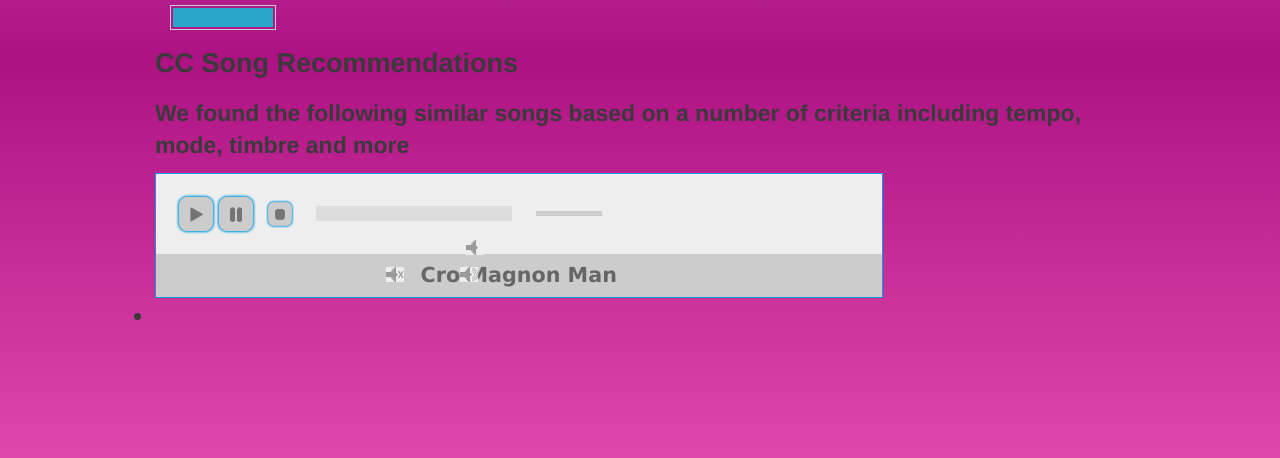
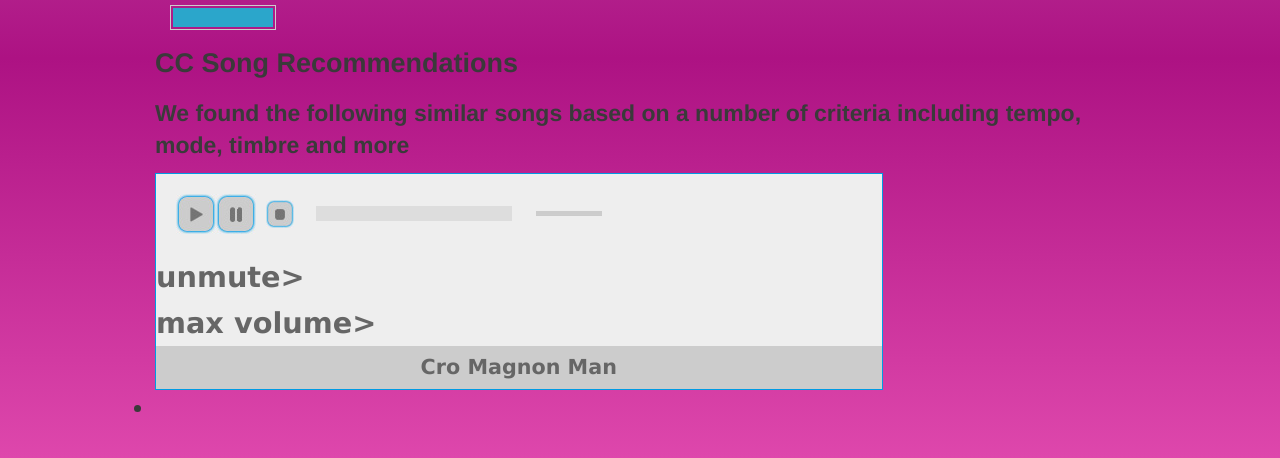
Before and after one commit to therewasaguy/ccrex, a PHP site: page / in a window 1280 px wide. Shown: the part 342-800 px from the top of the page. Run offline with PHP 8.4, Linux system fonts and the light colour scheme; some libraries are stand-ins or nearby versions.

Commit message:
edits to jplayer again. hope this works

```diff
--- a/index.php
+++ b/index.php
@@ -322,12 +322,6 @@ foreach($fma_track_ids as $fma_query) {
                 </li>
                 <li><a href="javascript:;" class="jp-stop" tabindex="1">stop</a>
                 </li>
-                <li><a href="javascript:;" class="jp-mute" tabindex="1" title="mute">mute</a>
-                </li>
-                <li><a href="javascript:;" class="jp-unmute" tabindex="1" title="unmute">unmute</a>
-                </li>
-                <li><a href="javascript:;" class="jp-volume-max" tabindex="1" title="max volume">max volume</a>
-                </li>
             </ul>
 
             <!-- you can comment out any of the following <div>s too -->
@@ -337,11 +331,14 @@ foreach($fma_track_ids as $fma_query) {
                 </div>
             </div>
             <div class="jp-volume-bar">
+            	<div class="jp-mute" tabindex="1" title="mute">mute></div>
                 <div class="jp-volume-bar-value"></div>
             </div>
             <div class="jp-current-time"></div>
             <div class="jp-duration"></div>
         </div>
+        <div class="jp-unmute" tabindex="1" title="unmute">unmute></div>
+        <div class="jp-volume-max" tabindex="1" title="max volume">max volume></div>
         <div class="jp-title">
             <ul>
                 <li>Cro Magnon Man</li>
```
